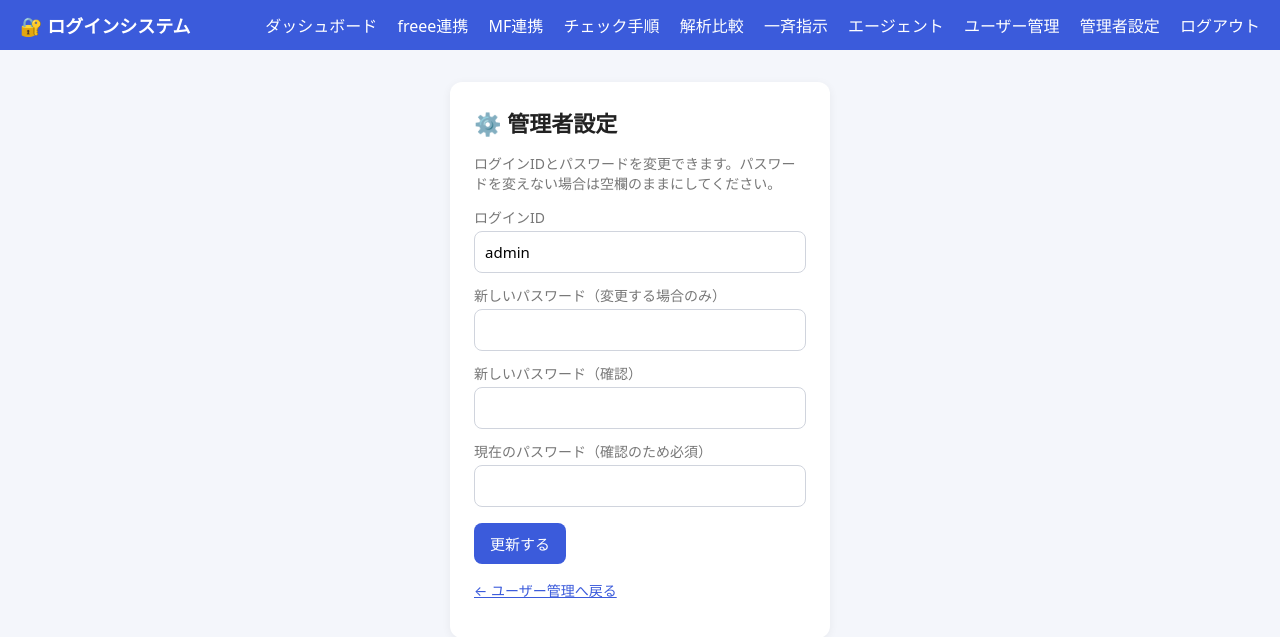
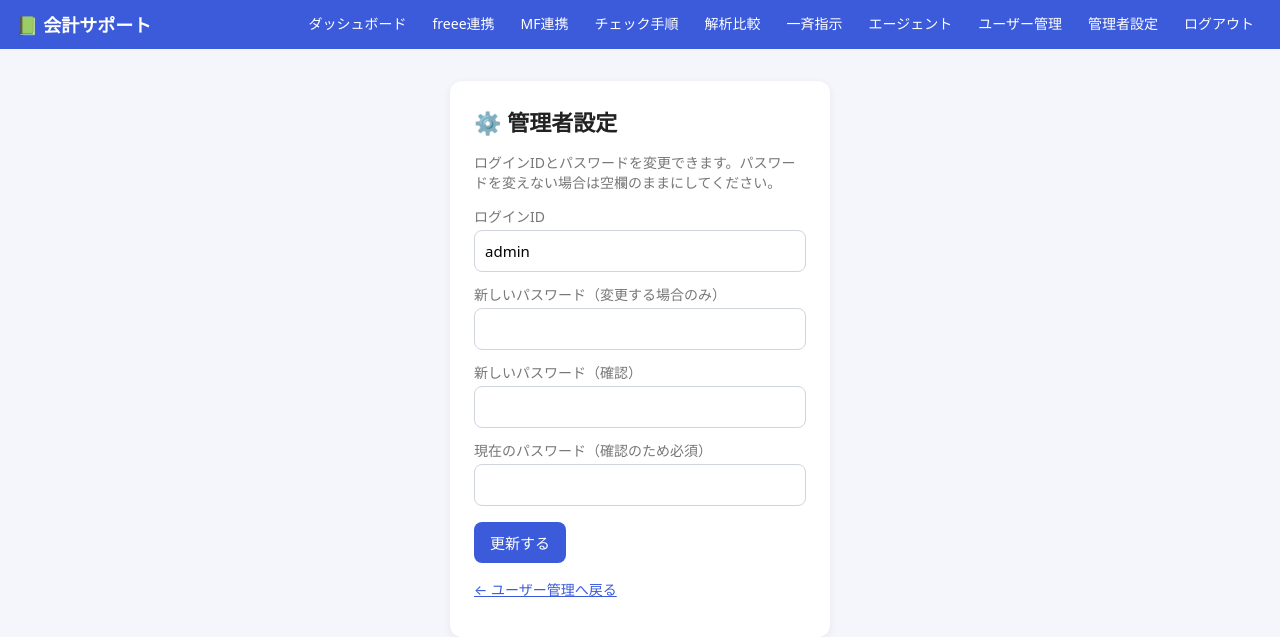
Before and after one commit to system-asayama/accounting-support-app, a Flask app: page /admin/settings in a window 1280 px wide. Shown: the top 637 px of the page. Run offline with Flask 3, Linux system fonts and the light colour scheme; the visitor is signed in with stand-in values (Sample User, id 1).

Commit message:
fix: モバイルでヘッダーが読みにくい問題を改善
- ヘッダーを flex-wrap + チップ状ナビに変更し、ブランド名の縦積みを解消
- 狭幅（640px以下）でナビを見やすく折り返し・背景付きに
- ブランド名を現行アプリに合わせ「📗 会計サポート」に変更（タイトルも更新）

Co-Authored-By: Claude Opus 4.8 <noreply@anthropic.com>
Claude-Session: https://claude.ai/code/session_013bfEzerMjsfEDz2T36fFSG

```diff
--- a/templates/base.html
+++ b/templates/base.html
@@ -3,16 +3,24 @@
 <head>
   <meta charset="utf-8">
   <meta name="viewport" content="width=device-width, initial-scale=1">
-  <title>{% block title %}ログインシステム{% endblock %}</title>
+  <title>{% block title %}会計サポート{% endblock %}</title>
   <style>
     :root { --bg:#f4f6fb; --card:#fff; --primary:#3b5bdb; --danger:#e03131; --text:#222; --muted:#777; }
     * { box-sizing: border-box; }
     body { margin:0; font-family: system-ui, -apple-system, "Segoe UI", Roboto, sans-serif;
            background:var(--bg); color:var(--text); }
-    header { background:var(--primary); color:#fff; padding:12px 20px;
-             display:flex; align-items:center; justify-content:space-between; }
-    header a { color:#fff; text-decoration:none; margin-left:16px; }
-    header .brand { font-weight:700; font-size:18px; }
+    header { background:var(--primary); color:#fff; padding:10px 16px;
+             display:flex; align-items:center; flex-wrap:wrap; gap:8px 12px; }
+    header .brand { font-weight:700; font-size:18px; white-space:nowrap; margin-right:auto; }
+    header nav { display:flex; flex-wrap:wrap; gap:6px 6px; }
+    header nav a { color:#fff; text-decoration:none; padding:6px 10px; border-radius:6px;
+                   font-size:14px; line-height:1.2; white-space:nowrap; }
+    header nav a:hover { background:rgba(255,255,255,.18); }
+    @media (max-width:640px) {
+      header .brand { font-size:16px; width:100%; margin-right:0; }
+      header nav { width:100%; }
+      header nav a { background:rgba(255,255,255,.12); }
+    }
     .container { max-width:840px; margin:32px auto; padding:0 16px; }
     .card { background:var(--card); border-radius:12px; padding:24px;
             box-shadow:0 2px 10px rgba(0,0,0,.06); margin-bottom:20px; }
@@ -56,7 +64,8 @@
 </head>
 <body>
   <header>
-    <span class="brand">🔐 ログインシステム</span>
+    <a class="brand" href="{{ url_for('dashboard') if current_user else url_for('login') }}"
+       style="color:#fff; text-decoration:none;">📗 会計サポート</a>
     <nav>
       {% if current_user %}
         <a href="{{ url_for('dashboard') }}">ダッシュボード</a>
```
